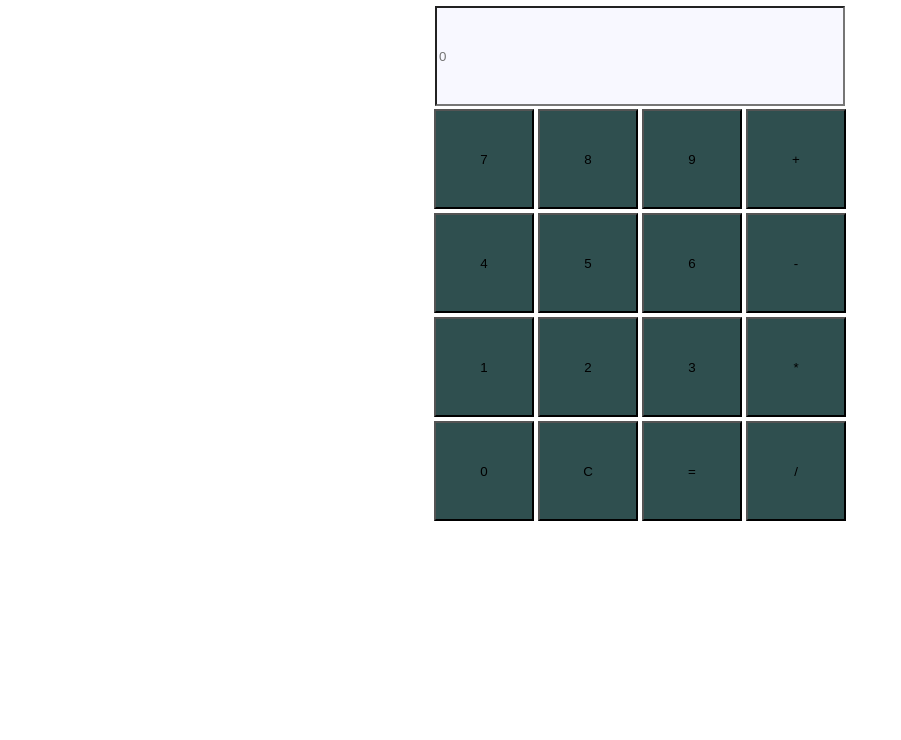
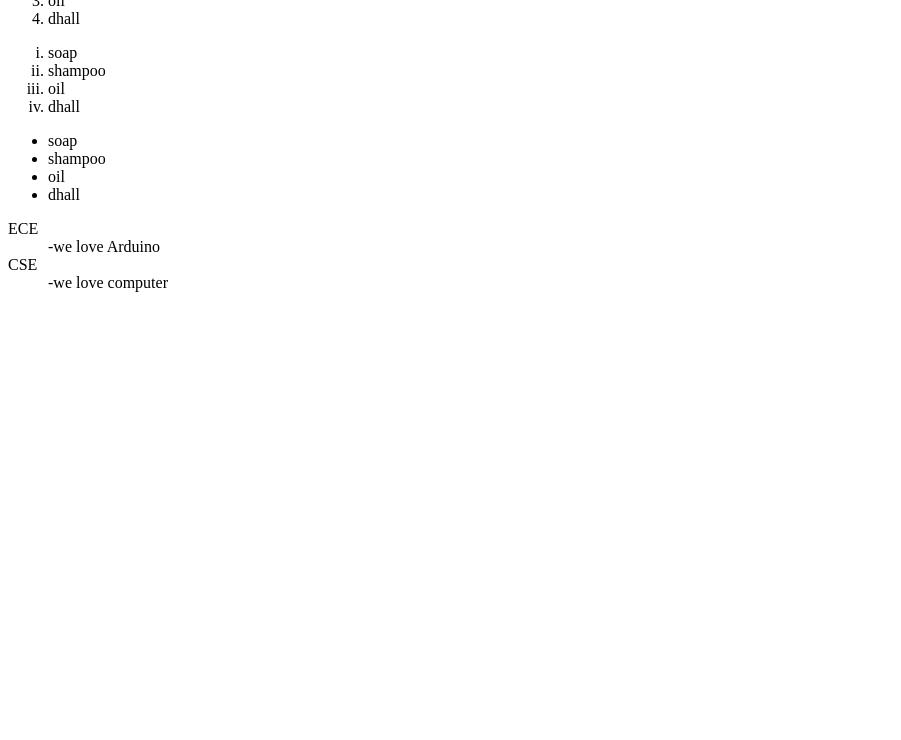
Before and after one commit to Moksha-D/sample, a plain HTML site: page index.html in a window 1280 px wide. Shown: the part 60-800 px from the top of the page, without its empty margins (0-901 px from the left). Drawn offline with Linux system fonts and the light colour scheme.

Commit message:
Add files via upload

```diff
--- a/index.html
+++ b/index.html
@@ -1,66 +1,39 @@
+<!DOCTYPE html>
 <html>
     <head>
-        <title>CACLCULATOR</title>
+        <title>First HTML</title>
     </head>
-    <style>
-        button{
-            background-color:darkslategray;
-            height: 100px;
-            width: 100px;
-        }
-        #result{
-            height: 100px;
-            width: 410px;
-            background-color: ghostwhite;
-        }
-    </style><body><center>
-    <h1>CALCULATOR</h1>
-    <input type="text" placeholder="0" id="result">
-    <table>
-        <tr>
-            <td><button onclick="display('7')">7</button></td>
-            <td><button onclick="display('8')">8</button></td>
-            <td><button onclick="display('9')">9</button></td>
-            <td><button onclick="display('+')">+</button></td>
-        </tr>
-        <tr>
-            <td><button onclick="display('4')">4</button></td>
-            <td><button onclick="display('5')">5</button></td>
-            <td><button onclick="display('6')">6</button></td>
-            <td><button onclick="display('-')">-</button></td>
-        </tr>
-        <tr>
-            <td><button onclick="display('1')">1</button></td>
-            <td><button onclick="display('2')">2</button></td>
-            <td><button onclick="display('3')">3</button></td>
-            <td><button onclick="display('*')">*</button></td>
-        </tr>
-        <tr>
-            <td><button onclick="display('0')">0</button></td>
-            <td><button onclick="clr('C')">C</button></td>
-            <td><button onclick="calculate('=')">=</button></td>
-            <td><button onclick="display('/')">/</button></td>
-        </tr>
-    </table>
+    <body>
+        <!--<center>-->
+        <!--this is comment line-->
+        <!--<img Src="prabha.jpg"alt="prabhas"height="200px"width="200px"><br>
+        <a href="https://www.youtube.com/watch?v=jnx9dqlO3nc">song</a>
+        </center>
+        <p><b><i><mark><del><ins><u>Hello</u></ins></del></mark></i></b></p>
+        <p>the <sup>hello</sup><sub>bye</sub></p>-->
+        <ol>
+            <li>soap</li>
+            <li>shampoo</li>
+            <li>oil</li>
+            <li>dhall</li>
+        </ol>
+        <ol type="i">
+            <li>soap</li>
+            <li>shampoo</li>
+            <li>oil</li>
+            <li>dhall</li>
+        </ol>
+        <ul>
+            <li>soap</li>
+            <li>shampoo</li>
+            <li>oil</li>
+            <li>dhall</li>
+        </ul>
+        <dl>
+            <dt>ECE</dt>
+            <dd>-we love Arduino</dd>
+            <dt>CSE</dt>
+            <dd>-we love computer</dd>
+        </dl>
     </body>
-    </center>
-    <script>
-        let output=document.getElementById("result");
-        function display(num){
-            output.value+=num
-        }
-        function calculate(){
-        try{
-            output.value=eval(output.value);
-        }
-        catch(err)
-        {
-            alert("Invalid");
-        }
-    }
-    function clr()
-{
-    output.value="";
-}
- </script>
 </html>
```
